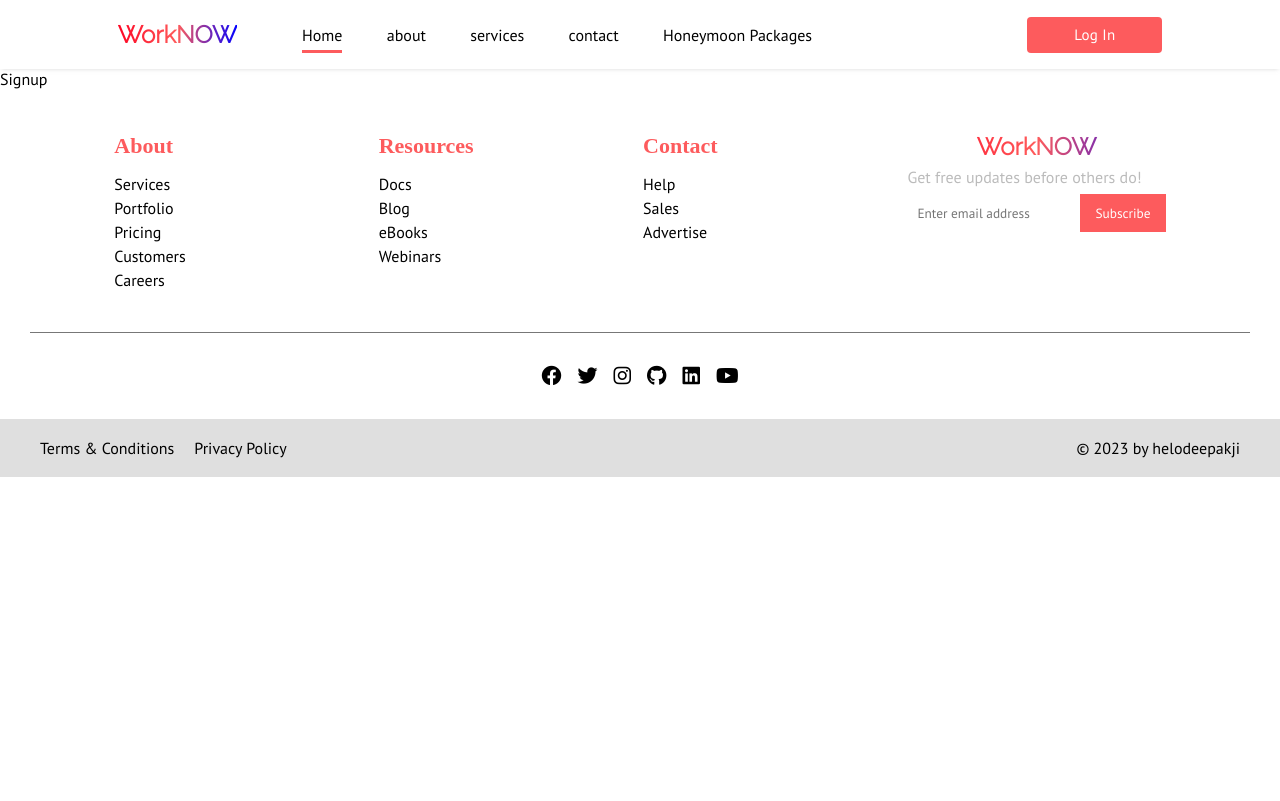
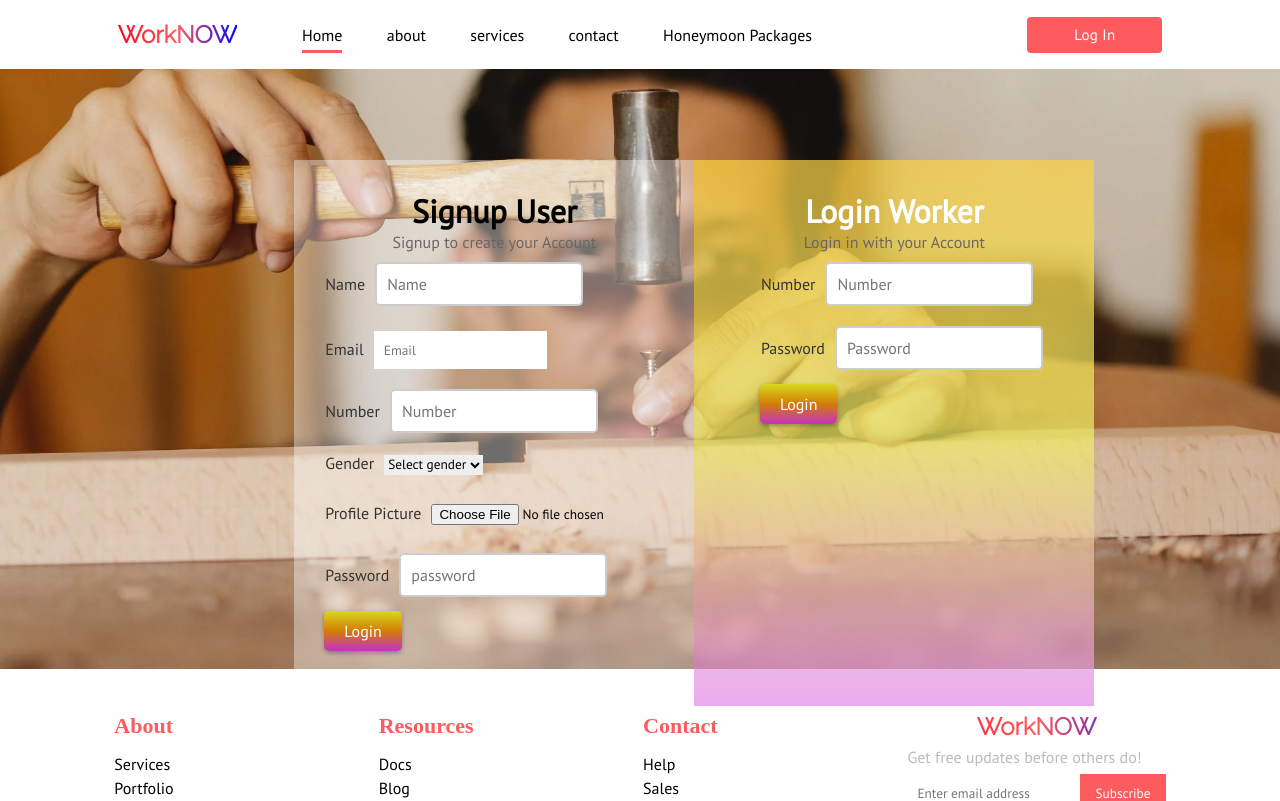
Before and after one commit to helodeepakji/WorkNow, a React (Create React App) app in the folder frontend/: page /Signup in a window 1280 px wide. Shown: the top 801 px of the page. Built offline with nearby package versions, Linux system fonts and the light colour scheme.

Commit message:
reg and login committed

```diff
--- a/frontend/src/component/Signup.css
+++ b/frontend/src/component/Signup.css
@@ -0,0 +1,123 @@
+
+
+
+.s1{
+  height: 600px;
+  width: 100vw;
+  background: url(../component/image/labour.jpg);
+  background-repeat: no-repeat;
+  background-size: cover;
+  background-position: center;
+
+}
+.s2{
+  height: 551px;
+  width: 800px;
+  display: flex;
+  justify-content:space-around;
+  background-color: rgba(255, 255, 255, 0.388);
+  position: absolute;
+  right: 55%;
+  left: 23%;
+  top: 20%;
+  bottom: 60%;
+}
+label {
+  display: inline-block;
+  color: #333;
+  font-size: 16px;
+  margin-bottom: 10px;
+ margin-right: 10px;
+}
+
+label::before {
+  content: "";
+  display: inline-block;
+  width: 10px;
+  height: 10px;
+  margin-right: 5px;
+}
+input[type="text"] {
+  padding: 10px;
+  border: 2px solid #ccc;
+  border-radius: 5px;
+  font-size: 16px;
+  color: #333;
+}
+
+input[type="text"]:focus {
+  outline: none;
+  border-color: #ff0000;
+  box-shadow: 0 0 5px rgba(255, 0, 0, 0.5);
+}
+input[type="number"] {
+  padding: 10px;
+  border: 2px solid #ccc;
+  border-radius: 5px;
+  font-size: 16px;
+  color: #333;
+}
+
+input[type="number"]:focus {
+  outline: none;
+  border-color: #e42dea;
+  box-shadow: 0 0 5px rgba(243, 43, 200, 0.5);
+}
+input[type="password"] {
+  padding: 10px;
+  border: 2px solid #ccc;
+  border-radius: 5px;
+  font-size: 16px;
+  color: #333;
+
+}
+
+input[type="password"]:focus {
+  outline: none;
+  border-color: #f025f0;
+  box-shadow: 0 0 5px rgba(235, 33, 238, 0.5);
+}
+.s3{
+  padding: 6px;
+  margin-bottom: 8px;
+}
+.attractive-button {
+  display: inline-block;
+  padding: 10px 20px;
+  background:linear-gradient(rgb(216, 216, 30),rgb(211, 125, 4),rgb(197, 48, 197));
+  color: #fff;
+  font-size: 16px;
+  border: none;
+  border-radius: 5px;
+  margin-left: 20px;
+  cursor: pointer;
+  box-shadow: 0 2px 4px rgba(0, 0, 0, 0.3);
+  transition: background-color 0.3s ease;
+}
+.loginform{
+  padding-top: 4px;
+}
+.unselected{
+  user-select: none;
+  color: rgb(107, 102, 102);
+}
+
+.loginworker{
+  padding: 30px 0px;
+  background: linear-gradient(rgba(250, 193, 6, 0.534),rgba(236, 239, 39, 0.491),rgba(220, 104, 230, 0.559));
+  height: 546px;
+  width: 800px;
+  color: white;
+  display: flex;
+  align-items: center;
+  flex-direction: column;
+}
+.loginuser{
+  padding: 30px 0px;
+  height: 400px;
+  width: 800px;
+  display: flex;
+  color: black;
+  align-items: center;
+  flex-direction: column;
+}
--- a/frontend/src/component/Signup.js
+++ b/frontend/src/component/Signup.js
@@ -1,9 +1,80 @@
-import React from 'react'
+import React from 'react';
+import '../component/Signup.css';
+const Signup = () => {
+    return (
+        <div className='s1'>
+            <div className='s2'>
+                <div className='loginuser'>
+                    <div className='loginheader'>
+                        <h1>Signup User</h1>
+                    </div>
+                    <div className='unselected'>
+                        <p>Signup to create your Account</p>
+                    </div>
+                    <form className='loginform'>
+                        <div className='s3'>
+                            <label>Name</label>
+                            <input type='text' placeholder='Name' required></input>
+                        </div>
 
-const Signup = () => {
-  return (
-    <div>Signup</div>
-  )
+                        <div className='s3'>
+                            <label>Email</label>
+                            <input type='Email' placeholder='Email' required></input>
+                        </div>
+                        <div className='s3'>
+                            <label>Number</label>
+                            <input type='Number' placeholder='Number' required></input>
+                        </div>
+                        <div className='s3'>
+                            <label>Gender</label>
+                            <select id="gender" name="gender">
+                                <option value="">Select gender</option>
+                                <option value="male">Male</option>
+                                <option value="female">Female</option>
+                                <option value="other">Other</option>
+                            </select>
+                        </div>
+                        <div className='s3'>
+                            <label>Profile Picture</label>
+                            <input type='file'></input>
+                        </div>
+                        <div className='s3'>
+                            <label>Password</label>
+                            <input type='password' placeholder='password' required></input>
+                        </div>
+                        <div>
+                            <button className="attractive-button">Login</button>
+                        </div>
+                    </form>
+                </div>
+                <div className='loginworker'>
+                    <div className='labourloginheader'>
+                        <h1>Login Worker</h1>
+                    </div>
+                    <div className='unselected'>
+                        <p>Login in with your Account</p>
+                    </div>
+                    <div className='labourlogidesc'>
+                        <form className='loginform'>
+                            <div className='s3'>
+                                <label>Number</label>
+                                <input type='number' placeholder='Number' required></input>
+                            </div>
+
+                            <div className='s3'>
+                                <label>Password</label>
+                                <input type='password' placeholder='Password' required></input>
+                            </div>
+                            <div>
+                                <button className="attractive-button">Login</button>
+                            </div>
+                        </form>
+                    </div>
+                </div>
+            </div>
+
+        </div>
+    )
 }
 
 export default Signup
```
